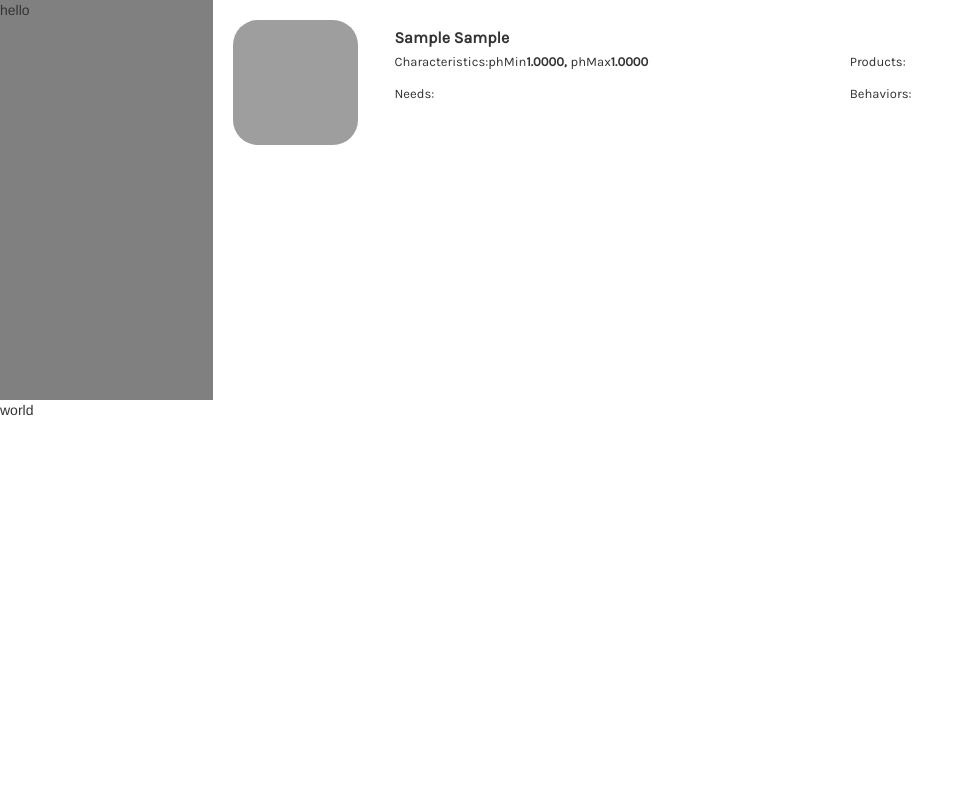
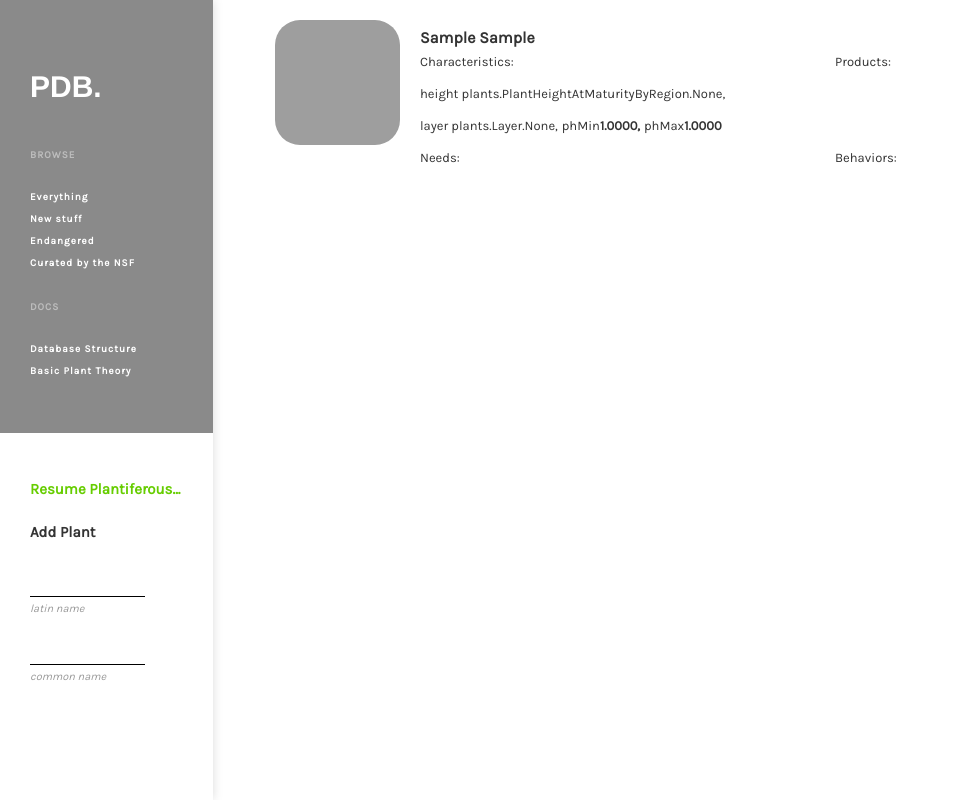
Before and after one commit to julietnpn/sage, a Django app: template database/plantsproject/frontend/templates/frontend/sidebar.html in a window 1280 px wide. Shown: the whole page, without its empty margins (0-974 px from the left). Run offline with Django 3.2, Linux system fonts and the light colour scheme; the template is opened without the code that fills it: values that come from a table or form of the project are taken from there, others are empty; tables that the repository leaves empty hold one stand-in row (values such as "Sample post"); some libraries are stand-ins or nearby versions; grey boxes are pictures that could not be loaded.

Commit message:
modified:   main.css 	modified:   ../../templates/frontend/index.html 	modified:   ../../templates/frontend/sidebar.html

```diff
--- a/database/plantsproject/frontend/static/frontend/main.css
+++ b/database/plantsproject/frontend/static/frontend/main.css
@@ -66,7 +66,7 @@ section#contain a img {
 .plantcard{
 	padding-top:20px;
 	padding-bottom:20px;
-	padding-left:5px;
+	padding-left:10px;
 	padding-right:5px;
 }
 
@@ -79,24 +79,89 @@ section#contain a img {
 	padding-bottom:5px;
 }
 
-/*#sidebar{
-	background:#2b2b2b;
-	position:absolute;
+#sidebar{
+	/*background:#2b2b2b;*/
+	position:fixed;
 	top:0px;
 	left:0px;
 	height:100%;
-	width:250px;
-}*/
+	/*width:250px;*/
+	box-shadow: 0px 0px 10px #DBDBDB;
+}
 
 #sidebar-top{
-	background-color:gray;
+	background-color:#8A8A8A;
 }
 
-#temp{
-	height:50vh;
-
+#sidebar-top > #nav, #sidebar-bottom > div{
+	padding:30px;
 }
 
+#sidebar-top > #nav > #nav-title{
+	font-weight:bold;
+	color:white;
+	padding-bottom:30px;
+}
+
+#sidebar-top > #nav > .nav-header{
+	font-weight:bold;
+	font-size:10px;
+	letter-spacing:1px;
+	color:#BDBDBD;
+	padding-bottom:10px;
+}
+
+#sidebar-top > #nav > ul{
+	list-style-type:none;
+	font-family: 'Karla', sans-serif;
+	font-size: 13px;
+	font-weight: normal;
+	line-height: 22px;
+	margin-bottom: 13px;
+	padding-left:0px;
+	color:white;
+	font-size:10px;
+	letter-spacing:1px;
+	font-weight:bold;
+	padding-bottom:8px;
+}
+
+#sidebar-bottom > div > .header {
+	font-family: 'Karla', sans-serif;
+	font-size: 15px;
+	font-weight: bold;
+	line-height: 13px;
+	margin-top: 20px;
+	margin-bottom:10px;
+}
+
+#sidebar-bottom > div > input {
+    border: 0;
+    outline: 0;
+    background: transparent;
+    border-bottom: 1px solid black;
+    width: 75%;
+    margin-top:25px;
+}
+
+.input-label{
+	color:#999;
+	font-size:11px;
+	margin:0px;
+	line-height:8px;
+}
+
+#btm-header{
+	color:#66CD00;
+}
+
+/*#sidebar-bottom > div > #bottom-label {
+	font-family: 'Karla', sans-serif;
+	font-size: 14px;
+	font-weight: bold;
+	line-height: 14px;
+	margin-top: 24px;
+}*/
 
 /* fluidbox CSS */
 
--- a/database/plantsproject/frontend/templates/frontend/index.html
+++ b/database/plantsproject/frontend/templates/frontend/index.html
@@ -3,7 +3,7 @@
 <!DOCTYPE html>
 <html lang="en">
 <head>
-
+	<link rel="shortcut icon" href="http://grandaspirations.org/wp-content/uploads/2010/11/growing-plant.jpg">
 	<link rel="stylesheet" type="text/css" href="{% static 'frontend/main.css' %}" />
 	<link href='https://fonts.googleapis.com/css?family=Karla' rel='stylesheet' type='text/css'>
 	<link rel="stylesheet" href="{% static 'frontend/bootstrap.css' %}">
@@ -11,31 +11,25 @@
 	<script src="http://ajax.googleapis.com/ajax/libs/jquery/1/jquery.min.js"></script>
 	<script src="{% static 'frontend/bootstrap.min.js' %}" type="text/javascript"></script>
 
-<title>{% block title %}index.html{% endblock %}</title>
+	<title>Plant Guild Database</title>
 </head>
 
-<body style="height: 100%;">
+<body>
 
 	{% if plant_list %}
-<div class="container-fluid" style="height: 100%;">
-	<div class="row" style="height: 100%;">
-
-		<div id="sidebar" class="col-md-2" style="height: 100%;">
-			<div id="sidebar-top" class="row" style="height: 50%;">
-				{% block sidebar %}
-				<div id="temp">hello</div>
+	<div class="container">
+		<div class="row">
+			<div id="sidebar" class="col-md-2">
+				<div id="sidebar-top" class="row">
+					{% block sidebartop %}
 					{% endblock %}
 				</div>
 				<div id="sidebar-bottom" class="row">
-				world
+					{% block sidebarbottom %}
+					{% endblock %}
 				</div>
 			</div>
-		<div id="content" class="col-md-10">
-
-
-
-
-
+			<div id="content" class="col-md-10 col-md-offset-2">
 				{% for plant in plant_list %}
 				<div class='row plantcard'>
 					<div class="col-sm-2">
@@ -46,7 +40,15 @@
 						<div class='row plantdetails'>
 							<div class='row'>
 								<div class='col-sm-6'>
-						<p>Characteristics: <!--height {{ plant.height }}, layer {{  plant.layer }}, -->
+									<p>Characteristics:
+										{% if plant.height %}
+											<p>height {{ plant.height }}, </p>
+										{% endif %}
+
+										{% if plant.layer %}
+											<p>layer {{  plant.layer }}, </p>
+										{% endif %}
+
 										{% if plant.ph_min %}
 											<p class='key'> phMin </p><p class="value"> {{ plant.ph_min }}, </p>
 										{% endif %}
@@ -75,7 +77,7 @@
 				{% endfor %}
 			</div><!--end main content column-->
 		</div><!--end row-->
-</div> <!--end container-->
+	</div> <!--end container-fluid-->
 
 	{% else %}
 	<p>No plants are available.</p>
--- a/database/plantsproject/frontend/templates/frontend/sidebar.html
+++ b/database/plantsproject/frontend/templates/frontend/sidebar.html
@@ -1,3 +1,31 @@
 {% extends 'frontend/index.html' %}
 
-{% block title %}sidebar.html{% endblock %}
+{% block sidebartop %}
+<div id="nav">
+	<h2 id="nav-title">PDB.</h2>
+	<p class="nav-header">BROWSE</p>
+	<ul>
+		<li>Everything</li>
+		<li>New stuff</li>
+		<li>Endangered</li>
+		<li>Curated by the NSF</li>
+	</ul>
+	<p class="nav-header">DOCS</p>
+	<ul>
+		<li>Database Structure</li>
+		<li>Basic Plant Theory</li>
+	</ul>
+</div>
+{% endblock %}
+
+
+{% block sidebarbottom %}
+<div>
+	<p class="header" id="btm-header">Resume Plantiferous...</p>
+	<p class="header">Add Plant</p>
+	<input type="text"></input>
+	<p class="input-label italic">latin name</p>
+	<input type="text"></input>
+	<p class="input-label italic">common name</p>
+</div>
+{% endblock %}
```
Lines whose indentation alone changed are shown as unchanged.
